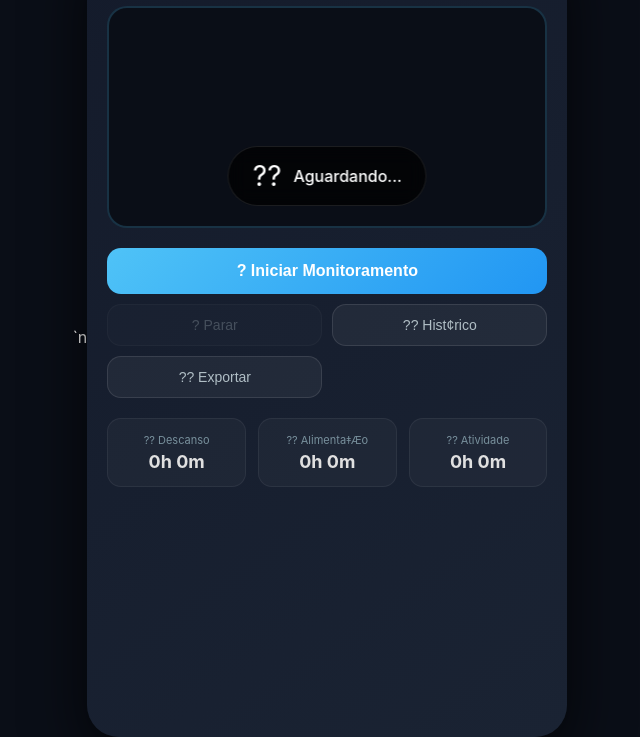
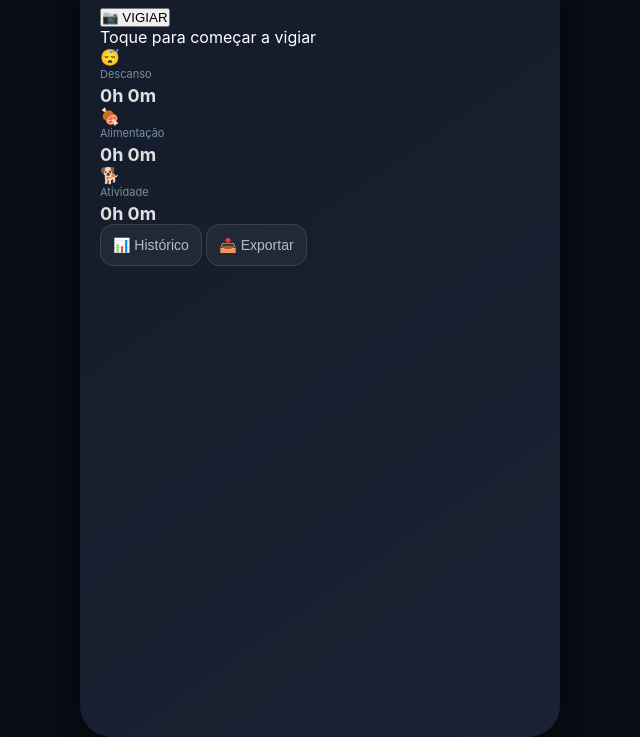
Before and after one commit to vinidiassantos/Vigia-Pet, a website with bundled scripts: page frontend/index.html in a window 1280 px wide. Shown: the part 63-800 px from the top of the page, without its empty margins (320-960 px from the left). Built offline with nearby package versions, Linux system fonts and the light colour scheme; some packages are replaced by stand-ins of ours.

Commit message:
new code

```diff
--- /dev/null
+++ b/frontend/index copy.html
@@ -0,0 +1,48 @@
+<!DOCTYPE html>
+<html lang="pt-BR">
+<head>
+    <meta charset="UTF-8">
+    <meta name="viewport" content="width=device-width, initial-scale=1.0">
+    <link rel="manifest" href="manifest.json">
+    <title>VIGIA PET - Monitor de Pets</title>
+    <link rel="stylesheet" href="css/style.css">
+  <link rel="manifest" href="manifest.json">`n</head>
+<body>
+    <div id="app">
+        <header>
+            <div class="logo">?? VIGIA PET</div>
+            <div class="status" id="connectionStatus">? Online</div>
+        </header>
+        <main>
+            <div class="camera-container">
+                <video id="video" autoplay playsinline></video>
+                <div class="overlay" id="behaviorOverlay">
+                    <span class="behavior-icon" id="behaviorIcon">??</span>
+                    <span class="behavior-text" id="behaviorText">Aguardando...</span>
+                </div>
+            </div>
+            <div class="controls">
+                <button id="startBtn" class="btn-primary">? Iniciar Monitoramento</button>
+                <button id="stopBtn" class="btn-secondary" disabled>? Parar</button>
+                <button id="historyBtn" class="btn-secondary">?? Hist¢rico</button>
+                <button id="exportBtn" class="btn-secondary">?? Exportar</button>
+            </div>
+            <div class="stats" id="statsContainer">
+                <div class="stat-card">
+                    <span class="stat-label">?? Descanso</span>
+                    <span class="stat-value" id="sleepTime">0h 0m</span>
+                </div>
+                <div class="stat-card">
+                    <span class="stat-label">?? Alimenta‡Æo</span>
+                    <span class="stat-value" id="eatTime">0h 0m</span>
+                </div>
+                <div class="stat-card">
+                    <span class="stat-label">?? Atividade</span>
+                    <span class="stat-value" id="activeTime">0h 0m</span>
+                </div>
+            </div>
+        </main>
+    </div>
+    <script type="module" src="js/app.js"></script>
+</body>
+</html>
--- a/frontend/index.html
+++ b/frontend/index.html
@@ -2,47 +2,66 @@
 <html lang="pt-BR">
 <head>
     <meta charset="UTF-8">
-    <meta name="viewport" content="width=device-width, initial-scale=1.0">
+    <meta name="viewport" content="width=device-width, initial-scale=1.0, maximum-scale=1.0, user-scalable=no">
+    <title>VIGIA PET</title>
+    <link rel="stylesheet" href="css/style.css">
     <link rel="manifest" href="manifest.json">
-    <title>VIGIA PET - Monitor de Pets</title>
-    <link rel="stylesheet" href="css/style.css">
-  <link rel="manifest" href="manifest.json">`n</head>
+</head>
 <body>
     <div id="app">
+        <!-- Header -->
         <header>
-            <div class="logo">?? VIGIA PET</div>
-            <div class="status" id="connectionStatus">? Online</div>
+            <div class="logo">🐾 VIGIA PET</div>
+            <div class="status" id="connectionStatus">● Conectado</div>
         </header>
+
+        <!-- Conteúdo Principal -->
         <main>
-            <div class="camera-container">
+            <!-- Área da Câmera (oculta até iniciar) -->
+            <div class="camera-area" id="cameraArea" style="display:none;">
                 <video id="video" autoplay playsinline></video>
-                <div class="overlay" id="behaviorOverlay">
-                    <span class="behavior-icon" id="behaviorIcon">??</span>
-                    <span class="behavior-text" id="behaviorText">Aguardando...</span>
+                <div class="camera-overlay">
+                    <span id="behaviorIcon">🔍</span>
+                    <span id="behaviorText">Analisando...</span>
                 </div>
             </div>
-            <div class="controls">
-                <button id="startBtn" class="btn-primary">? Iniciar Monitoramento</button>
-                <button id="stopBtn" class="btn-secondary" disabled>? Parar</button>
-                <button id="historyBtn" class="btn-secondary">?? Hist¢rico</button>
-                <button id="exportBtn" class="btn-secondary">?? Exportar</button>
+
+            <!-- Botão Vigiar (CENTRAL) -->
+            <div class="vigiar-container">
+                <button id="vigiarBtn" class="btn-vigiar">
+                    <span class="icon">📷</span>
+                    <span class="text">VIGIAR</span>
+                </button>
+                <p class="status-text" id="statusText">Toque para começar a vigiar</p>
             </div>
-            <div class="stats" id="statsContainer">
-                <div class="stat-card">
-                    <span class="stat-label">?? Descanso</span>
+
+            <!-- Estatísticas Rápidas -->
+            <div class="stats-mini">
+                <div class="stat-item">
+                    <span class="stat-emoji">😴</span>
+                    <span class="stat-label">Descanso</span>
                     <span class="stat-value" id="sleepTime">0h 0m</span>
                 </div>
-                <div class="stat-card">
-                    <span class="stat-label">?? Alimenta‡Æo</span>
+                <div class="stat-item">
+                    <span class="stat-emoji">🍖</span>
+                    <span class="stat-label">Alimentação</span>
                     <span class="stat-value" id="eatTime">0h 0m</span>
                 </div>
-                <div class="stat-card">
-                    <span class="stat-label">?? Atividade</span>
+                <div class="stat-item">
+                    <span class="stat-emoji">🐕</span>
+                    <span class="stat-label">Atividade</span>
                     <span class="stat-value" id="activeTime">0h 0m</span>
                 </div>
             </div>
+
+            <!-- Ações Secundárias -->
+            <div class="actions">
+                <button id="historyBtn" class="btn-secondary">📊 Histórico</button>
+                <button id="exportBtn" class="btn-secondary">📤 Exportar</button>
+            </div>
         </main>
     </div>
+
     <script type="module" src="js/app.js"></script>
 </body>
 </html>
```
Also changed, not shown: frontend/frontend/manifest.json (deleted), frontend/js/firebase-config.js (renamed from frontend/frontend/js/firebase-config.js), frontend/manifest.json, frontend/nitron.js (renamed from frontend/frontend/nitron.js).
